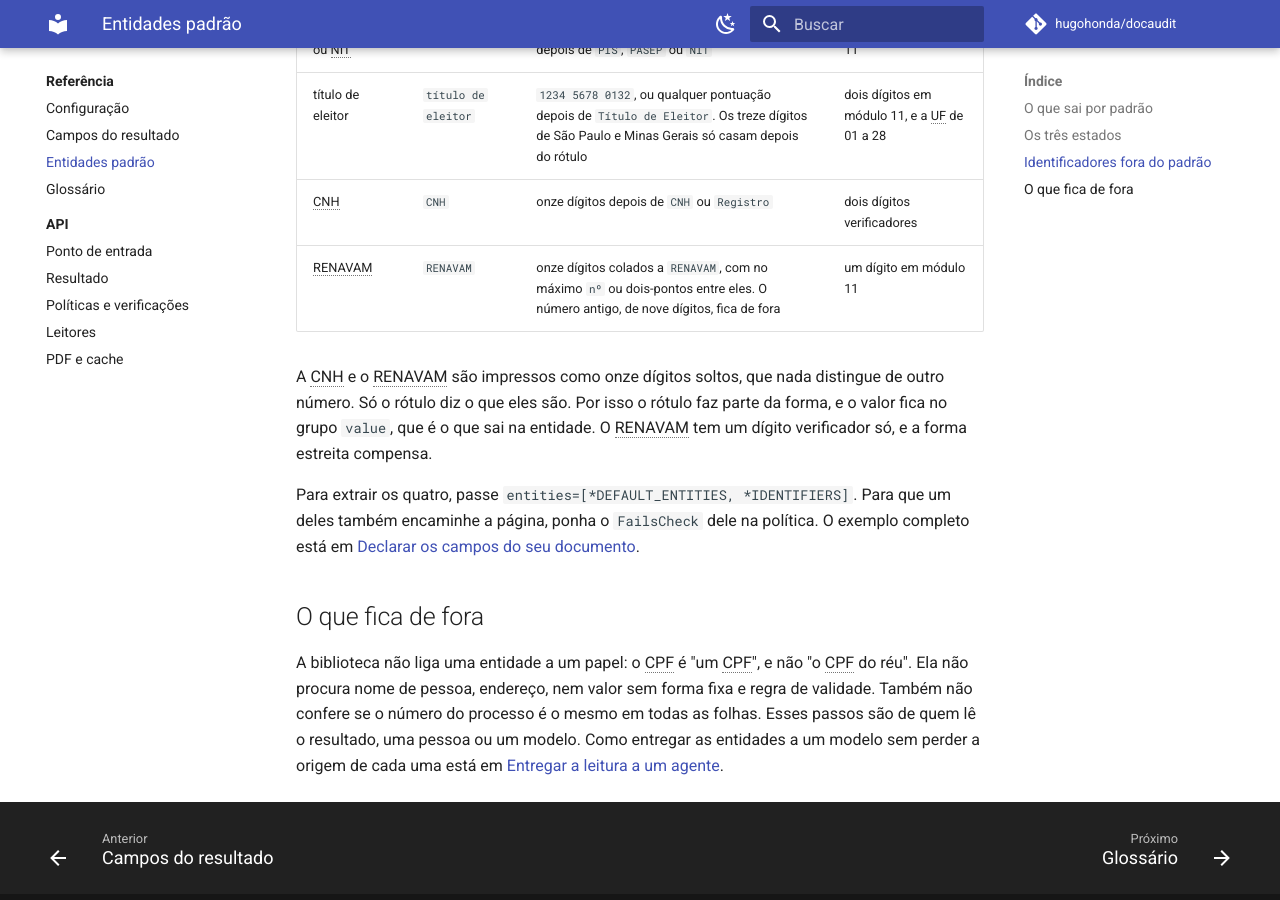
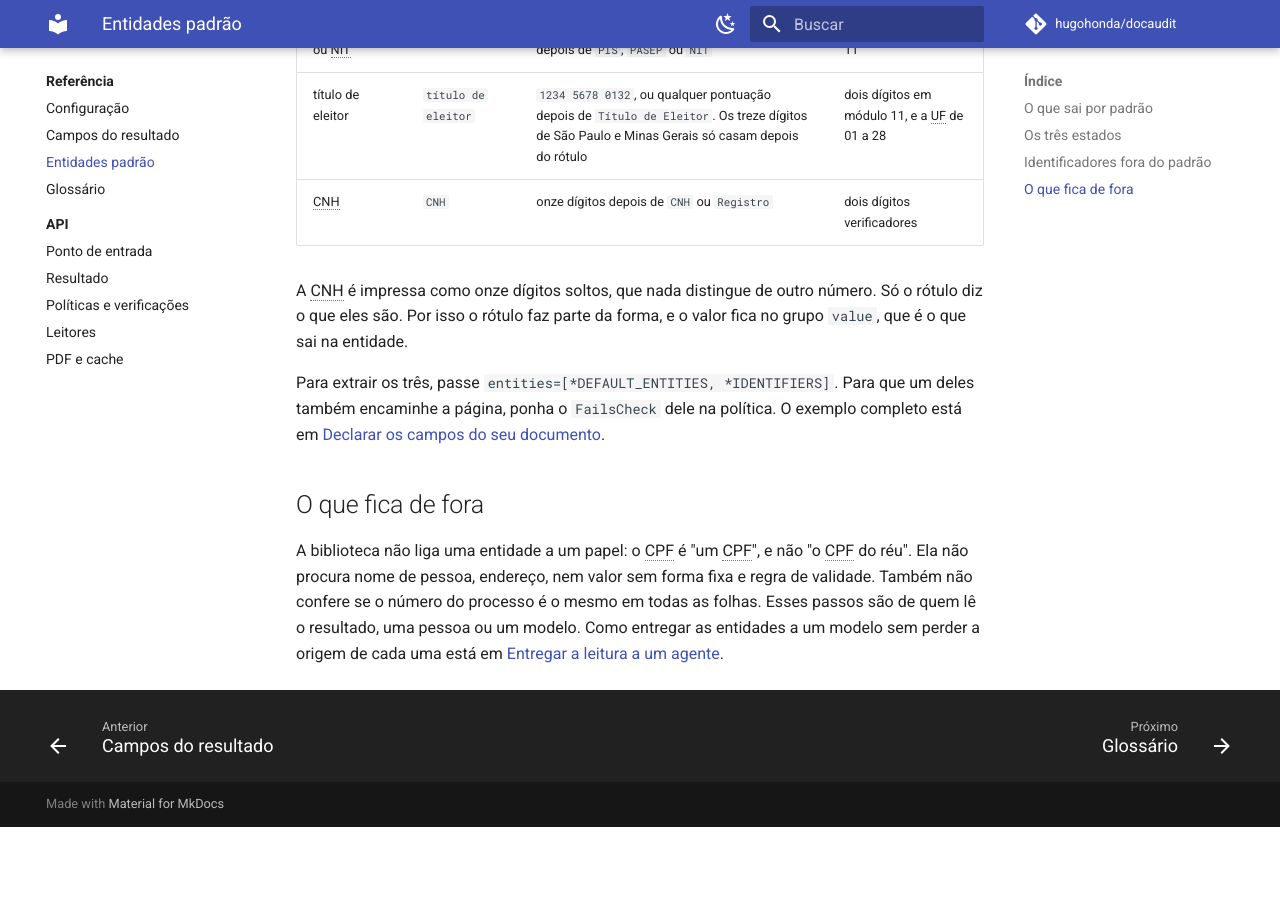
Before and after one commit to hugohonda/docaudit, an MkDocs documentation site: the page built from docs/entities.md, in a window 1280 px wide and 900 px high, scrolled down 3897 px. Built offline with MkDocs 1.6.1 and Material for MkDocs 9.7.7, drawn with Linux system fonts in a browser that asks for light colours; comment, search, counter and statistics services are not loaded; after the commit the page ends 4724 px from its top, so only the background shows below that.

Commit message:
tira o RENAVAM dos identificadores (#39)
Onze dígitos depois do rótulo casavam outros números em documentos reais, e o dígito verificador único não separava o falso positivo. O RENAVAM sai de docaudit.policies e de IDENTIFIERS, que fica com o PIS, o título de eleitor e a CNH. Quem precisar dele declara a própria Check.

Claude-Session: https://claude.ai/code/session_01FTawVFjhywkLZpcqfHrqZR

```diff
--- a/docs/entities.md
+++ b/docs/entities.md
@@ -128,14 +128,12 @@ o leitor caro numa falha que não é do campo.
 | PIS, PASEP ou NIT | `PIS` | `123.45678.90-1`, ou qualquer pontuação depois de `PIS`, `PASEP` ou `NIT` | um dígito em módulo 11 |
 | título de eleitor | `título de eleitor` | `1234 5678 0132`, ou qualquer pontuação depois de `Título de Eleitor`. Os treze dígitos de São Paulo e Minas Gerais só casam depois do rótulo | dois dígitos em módulo 11, e a UF de 01 a 28 |
 | CNH | `CNH` | onze dígitos depois de `CNH` ou `Registro` | dois dígitos verificadores |
-| RENAVAM | `RENAVAM` | onze dígitos colados a `RENAVAM`, com no máximo `nº` ou dois-pontos entre eles. O número antigo, de nove dígitos, fica de fora | um dígito em módulo 11 |
 
-A CNH e o RENAVAM são impressos como onze dígitos soltos, que nada distingue
-de outro número. Só o rótulo diz o que eles são. Por isso o rótulo faz parte
-da forma, e o valor fica no grupo `value`, que é o que sai na entidade. O
-RENAVAM tem um dígito verificador só, e a forma estreita compensa.
+A CNH é impressa como onze dígitos soltos, que nada distingue de outro
+número. Só o rótulo diz o que eles são. Por isso o rótulo faz parte da
+forma, e o valor fica no grupo `value`, que é o que sai na entidade.
 
-Para extrair os quatro, passe `entities=[*DEFAULT_ENTITIES, *IDENTIFIERS]`.
+Para extrair os três, passe `entities=[*DEFAULT_ENTITIES, *IDENTIFIERS]`.
 Para que um deles também encaminhe a página, ponha o `FailsCheck` dele na
 política. O exemplo completo está em
 [Declarar os campos do seu documento](how-to/checks.md).
```
Also changed, not shown: CHANGELOG.md (+6 -0 lines), docs/agent.md (+2 -2 lines), docs/how-to/checks.md (+3 -3 lines), docs/recipes/redact.md (+1 -1 lines), docs/reference/policies.md (+0 -5 lines), docs/siglas.md (+0 -1 lines), 2 other files.
